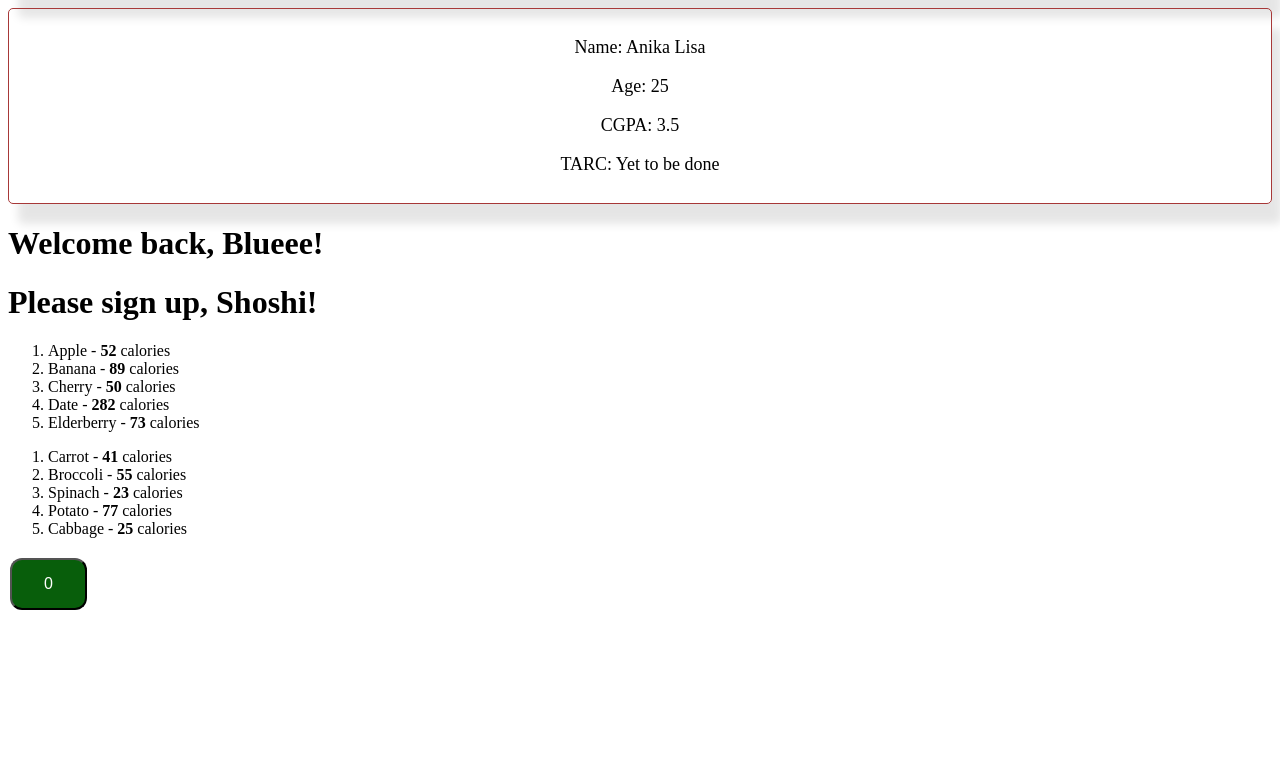
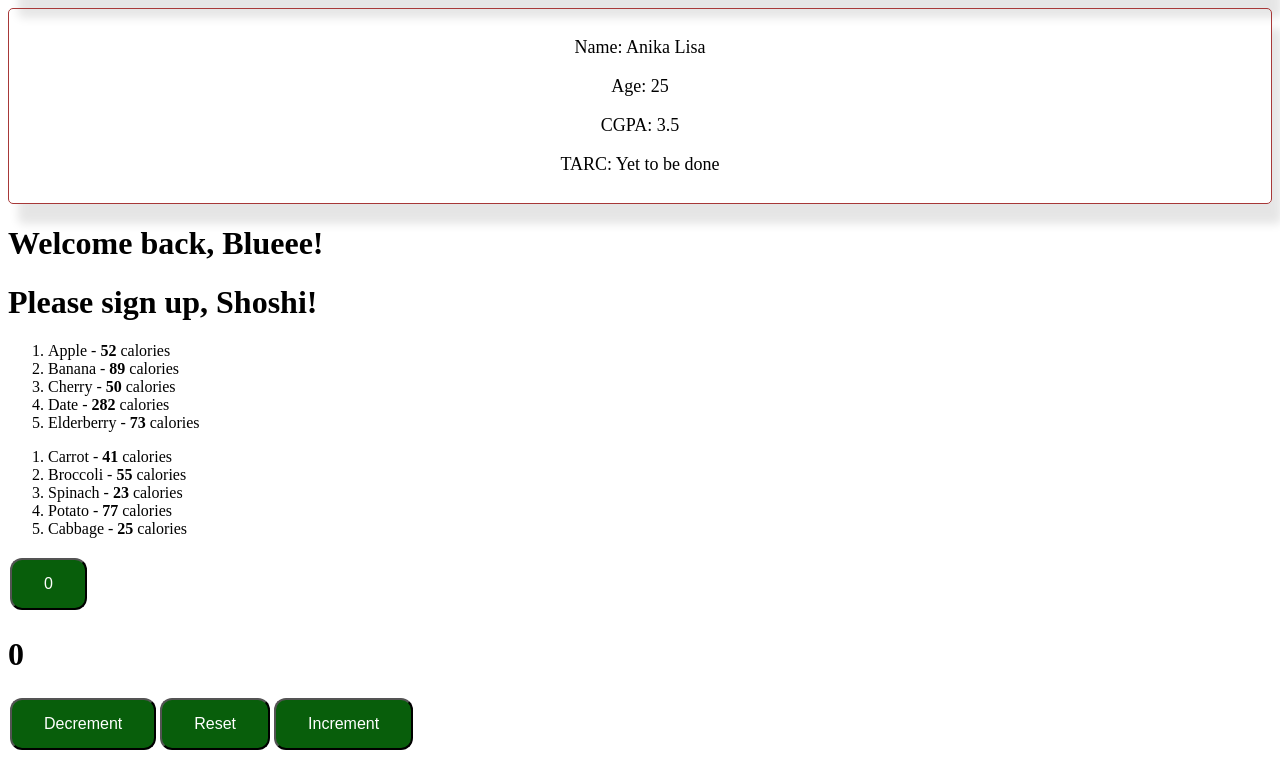
Before and after one commit to niloyblueee/Learning_ReactJS, a React (Vite) app in the folder learning_react/: page / in a window 1280 px wide. Shown: the part 642-1404 px from the top of the page. Before the commit the page ends 1264 px from the top, so only its background shows below. Built offline with nearby package versions, Linux system fonts and the light colour scheme.

Commit message:
usestate usage

```diff
--- a/learning_react/src/App.jsx
+++ b/learning_react/src/App.jsx
@@ -11,6 +11,8 @@ import UserGreeting from './UserGreeting.jsx';
 import List from './List.jsx';
 
 import Button2 from './Button/Button2.jsx';
+
+import Counter from './Counter.jsx';
 
 function App() {
     return (
@@ -36,7 +38,14 @@ function App() {
 
         <Button2 Classname="button-class2" />
 
+        {/*lEARNING USE STATE*/}
+        <Counter />
+
+
+
+
         </>
+
     );
 }
 
```
